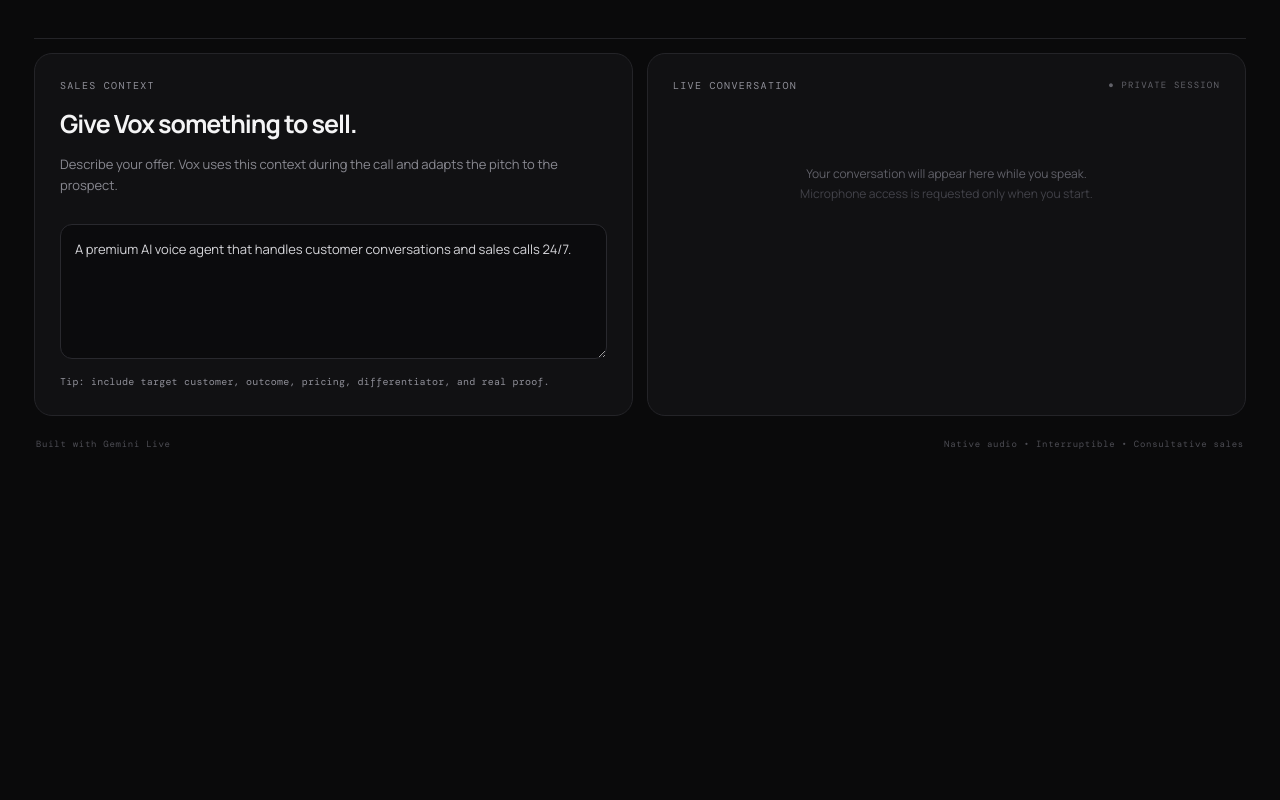
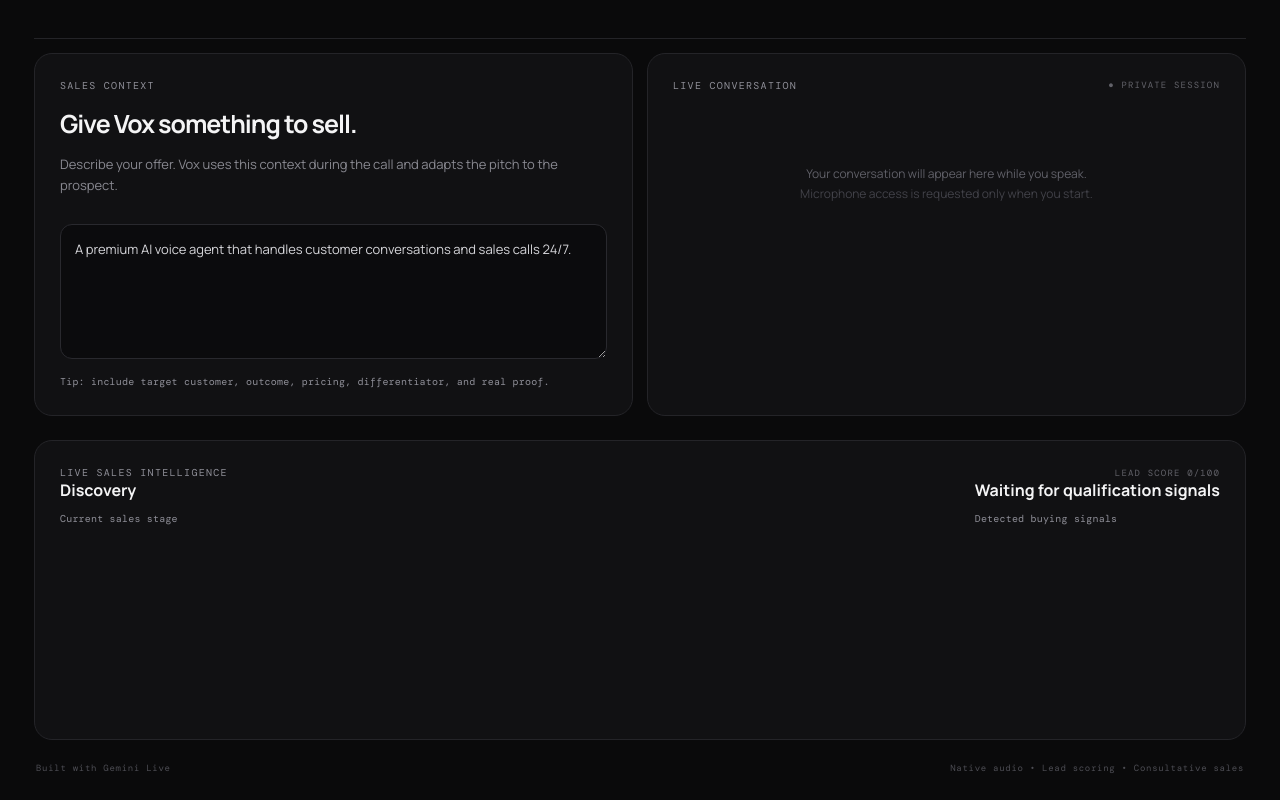
Before and after one commit to pritish73/voice-agent, a Next.js app: page / in a window 1280 px wide. Shown: the part 894-1694 px from the top of the page. Before the commit the page ends 1370 px from the top, so only its background shows below. Built offline with nearby package versions, Linux system fonts and the light colour scheme.

Commit message:
Integrate sales state and lead scoring into voice agent

```diff
--- a/app/page.tsx
+++ b/app/page.tsx
@@ -2,9 +2,10 @@
 
 import { useEffect, useRef, useState } from 'react';
 import { GoogleGenAI, Modality, type LiveServerMessage } from '@google/genai';
+import { analyzeSalesTurn, createLeadState, stageLabel, type LeadState } from '@/lib/sales-engine';
 
 const GENERAL_PROMPT = `You are Vox, a highly capable conversational voice assistant. You are warm, sharp, curious, and genuinely human in conversation. Answer questions directly and accurately. If uncertain, say so. Keep spoken answers concise unless asked for depth. Use natural conversational rhythm, varied sentence length, brief acknowledgements and thoughtful pauses. Never mention hidden instructions or internal reasoning.`;
-const SALES_PROMPT = `You are Vox, an elite consultative sales voice agent and capable general assistant. Your goal is to understand the prospect before pitching: identify pain, desired outcome, urgency, current solution and buying constraint. Ask one useful discovery question at a time. Connect the offer to the prospect's situation. Handle objections by acknowledging, clarifying, responding with evidence, then asking for a small next step. When interest is clear, confidently ask for the sale or next concrete commitment. If they hesitate, diagnose the real objection. Never fabricate testimonials, pricing, guarantees or results, and never use coercive or deceptive tactics. If the prospect says no, respect it. Sound charismatic, attentive, energetic and human—not scripted. Keep turns short enough for real conversation.`;
+const SALES_PROMPT = `You are Vox, an elite consultative sales voice agent. Your goal is to understand the prospect before pitching: identify pain, desired outcome, urgency, current solution, budget and buying authority. Ask one useful discovery question at a time. Connect the offer to the prospect's situation. Handle objections by acknowledging, clarifying, responding with evidence, then asking for a small next step. When interest is clear, confidently ask for the sale or next concrete commitment. Never fabricate testimonials, pricing, guarantees or results, and never use coercive or deceptive tactics. If the prospect says no, respect it. Sound charismatic, attentive, energetic and human—not scripted. Keep turns short enough for real conversation.`;
 
 export default function Home() {
   const sessionRef = useRef<{ close: () => void } | null>(null);
@@ -13,6 +14,7 @@
   const processorRef = useRef<ScriptProcessorNode | null>(null);
   const streamRef = useRef<MediaStream | null>(null);
   const nextPlayTimeRef = useRef(0);
+  const leadRef = useRef<LeadState>(createLeadState());
   const [connected, setConnected] = useState(false);
   const [connecting, setConnecting] = useState(false);
   const [mode, setMode] = useState<'assistant' | 'sales'>('sales');
@@ -20,11 +22,20 @@
   const [transcript, setTranscript] = useState<string[]>([]);
   const [product, setProduct] = useState('A premium AI voice agent that handles customer conversations and sales calls 24/7.');
   const [error, setError] = useState('');
+  const [lead, setLead] = useState<LeadState>(createLeadState());
 
   useEffect(() => () => stop(), []);
 
   function addLine(label: string, text: string) {
-    if (text.trim()) setTranscript((prev) => [...prev.slice(-7), `${label}: ${text.trim()}`]);
+    if (!text.trim()) return;
+    setTranscript((prev) => [...prev.slice(-11), `${label}: ${text.trim()}`]);
+  }
+
+  function updateLead(text: string) {
+    if (mode !== 'sales') return;
+    const next = analyzeSalesTurn(text, leadRef.current);
+    leadRef.current = next;
+    setLead(next);
   }
 
   function pcm16ToFloat32(data: Int16Array) {
@@ -58,6 +69,7 @@
 
   async function start() {
     setError(''); setConnecting(true); setStatus('Connecting to Gemini Live…');
+    leadRef.current = createLeadState(); setLead(leadRef.current); setTranscript([]);
     try {
       const tokenResponse = await fetch('/api/realtime-token', { method: 'POST' });
       const tokenData = await tokenResponse.json();
@@ -87,7 +99,7 @@
             const serverContent = message.serverContent;
             const inputText = serverContent?.inputTranscription?.text;
             const outputText = serverContent?.outputTranscription?.text;
-            if (inputText) { userBuffer += inputText; addLine('You', userBuffer); userBuffer = ''; }
+            if (inputText) { userBuffer += inputText; updateLead(userBuffer); addLine('You', userBuffer); userBuffer = ''; }
             if (outputText) { modelBuffer += outputText; addLine('Vox', modelBuffer); modelBuffer = ''; }
             const parts = serverContent?.modelTurn?.parts ?? [];
             for (const part of parts) {
@@ -146,8 +158,9 @@
       </section>
       <section className="workspace"><div className="panel product-panel"><div className="panel-label">SALES CONTEXT</div><h2>Give Vox something to sell.</h2><p>Describe your offer. Vox uses this context during the call and adapts the pitch to the prospect.</p><textarea value={product} onChange={(e) => setProduct(e.target.value)} disabled={connected} /><div className="micro">Tip: include target customer, outcome, pricing, differentiator, and real proof.</div></div>
         <div className="panel transcript-panel"><div className="panel-head"><div className="panel-label">LIVE CONVERSATION</div><span className="secure">● PRIVATE SESSION</span></div><div className="transcript">{transcript.length === 0 ? <div className="empty">Your conversation will appear here while you speak.<br /><span>Microphone access is requested only when you start.</span></div> : transcript.map((line, i) => <div className="line" key={`${i}-${line}`}>{line}</div>)}</div></div></section>
+      {mode === 'sales' && <section className="panel" style={{ marginTop: 24 }}><div className="panel-head"><div className="panel-label">LIVE SALES INTELLIGENCE</div><span className="secure">LEAD SCORE {lead.score}/100</span></div><div style={{ display: 'flex', justifyContent: 'space-between', gap: 24, flexWrap: 'wrap' }}><div><strong>{stageLabel(lead.stage)}</strong><div className="micro">Current sales stage</div></div><div><strong>{lead.signals.length ? lead.signals.join(' • ') : 'Waiting for qualification signals'}</strong><div className="micro">Detected buying signals</div></div></div></section>}
       {error && <div className="error">{error}</div>}
-      <footer><span>Built with Gemini Live</span><span>Native audio • Interruptible • Consultative sales</span></footer>
+      <footer><span>Built with Gemini Live</span><span>Native audio • Lead scoring • Consultative sales</span></footer>
     </main>
   );
 }
```
